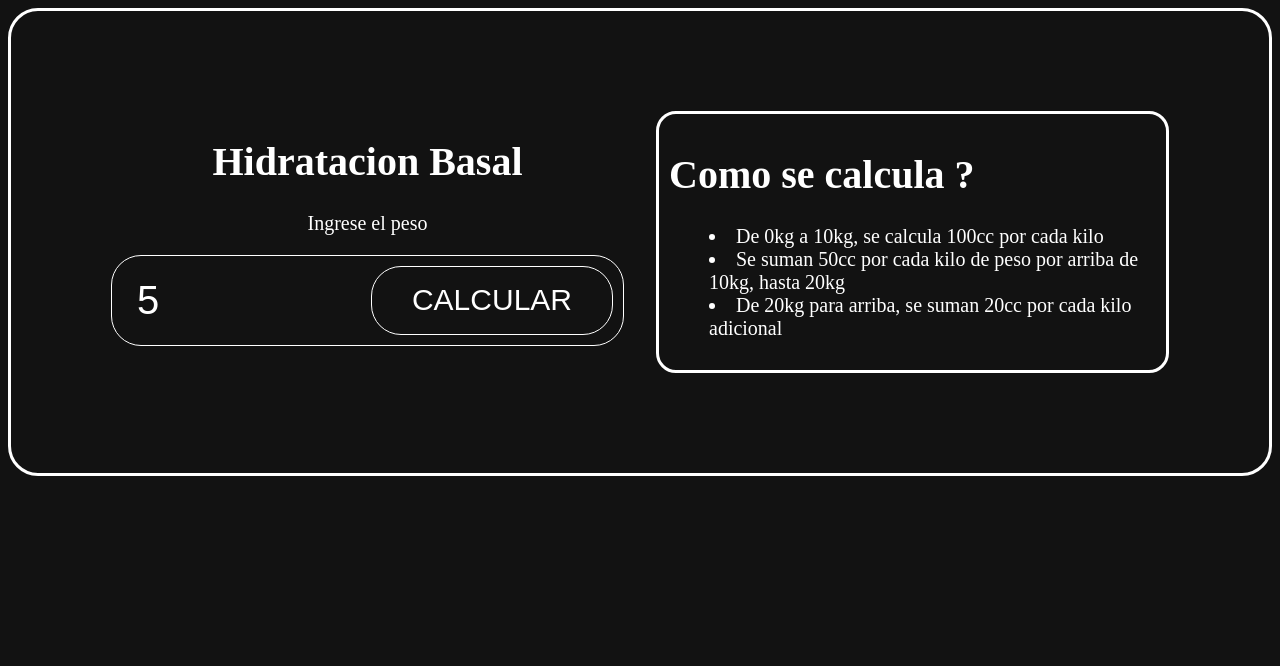
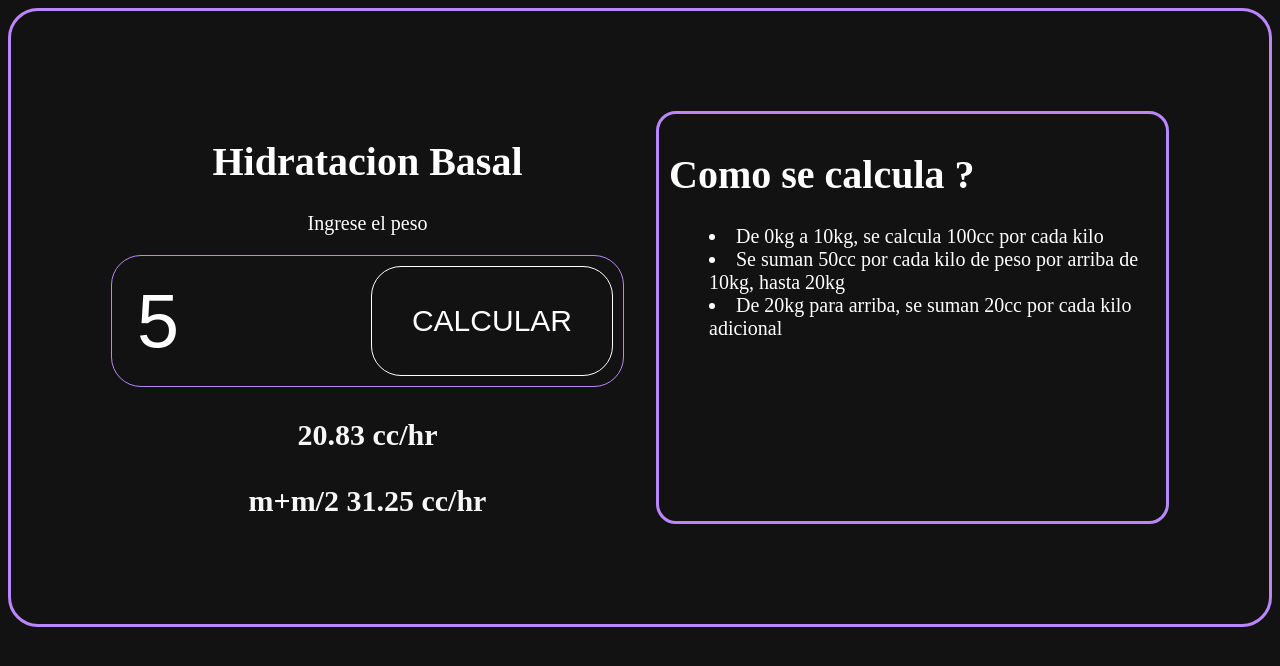
Before and after one commit to FabianCiceia/CalculadoraBasal, a plain HTML site: page index.html in a window 1280 px wide. Both pictures are taken after typing "5" into the empty fields and a click on the button "CALCULAR". Drawn offline with Linux system fonts and the light colour scheme.

Commit message:
Add files via upload

```diff
--- /dev/null
+++ b/calcular.js
@@ -0,0 +1,34 @@
+let BOTON = document.getElementById('sumar_boton');
+let FLU = document.getElementById('flu');
+let MAN = document.getElementById('man');
+let ENTRADA = document.getElementById('peso');
+let ERROR = document.getElementById('mensaje_error')
+BOTON.addEventListener('click',calcular_peso);
+
+function calcular_peso(){
+    let peso_obtenido = parseFloat(document.getElementById('peso').value);
+    let volumen ;
+    let mantenimiento;
+    let mm;
+
+    if(isNaN(peso_obtenido)){
+         ERROR.style.display = 'block';
+         MAN.innerHTML = null;
+         FLU.innerHTML = null;
+    }else{
+        if( peso_obtenido <= 10){
+            volumen  = (peso_obtenido*100);
+        }else if( peso_obtenido <= 20 ){
+            volumen  = ( 10 * 100 + (peso_obtenido - 10) * 50 );
+        }else if( peso_obtenido <= 30 ){
+            volumen  = ( 10 * 100 + 10 * 50 + (peso_obtenido - 20 ) * 20 );
+        }else {
+            volumen  = ( ((peso_obtenido * 4) + 7) / (peso_obtenido + 90)*1500 );
+        }
+        mantenimiento = (volumen/24);
+        mm = (mantenimiento*1.5);
+        MAN.innerHTML = ` ${mantenimiento.toFixed(2)} cc/hr `;
+        FLU.innerHTML = `m+m/2 ${mm} cc/hr `
+        ERROR.style.display = null;
+    }
+}
--- a/index.html
+++ b/index.html
@@ -4,20 +4,26 @@
    <head>
     <title>Calculadora basal</title>
     <link rel = "stylesheet" href="style.css" />
+
    </head>
    <body >
-        <div id = "prueba">
+        <div id = "contenedor"class="contenido">
 
-        <div id="contenedor" class="contenido">
+        <div id="responsive" >
             <div id="calculadora" >
                 <h1 >Hidratacion Basal</h1>
                 <p class="item">Ingrese el peso </p>
                 <div id="contenedorboton">
-                    <input type="number" min="0" placeholder="Peso en Kg" />
-                    <button type="submit" >Calcular</button>
+                    <input id="peso" type="number" min="0" placeholder="Peso en Kg" />
+                    <button id="sumar_boton" type="submit" >Calcular</button>
+
                 </div>
-                <p class="item resultado" id="flu">71cc/h</p>
-                <p class="item resultado" id="man">m+m/2 : 105cc/h</p>
+                <p class="error" id="mensaje_error">Ingrese el peso</p>
+                <p class="resultado" id="man">  </p>
+                <p class="resultado" id="flu"></p>
+
+
+
             </div>
             <div id="detalle" class="contenido" >
                 <h1 >Como se calcula ?</h1>
@@ -29,5 +35,6 @@
             </div>
         </div>
     </div>
+    <script src="calcular.js"></script>
    </body>
 </html>
--- a/style.css
+++ b/style.css
@@ -1,16 +1,15 @@
 body{
     background-color: #121212;/*temporal poner #121212 para el final */
-
 
 
 
 }
 
 input {
-	width: 70%;
+	width: 100%;
     padding: 12px 15px;
     border: none;
-    font-size: 200%;
+    font-size: 2cm;
     background-color: #121212;
     color: #FFFFFF;
 }
@@ -33,14 +32,14 @@ button:active {
 	transform: scale(0.95);
     background-color: #181414;
 }
-#prueba{
+#contenedor{
     display: block;
-    border: #FFFFFF solid;
+    border: #BB86FC solid;
     padding: 100px;
     border-radius: 30px;
 
 }
-#contenedor{
+#responsive{
     display: grid;
     font-size:20px;
 
@@ -57,18 +56,19 @@ button:active {
     color: #FFFFFF;
     text-align: center;
     display: inline-block;
+
 }
 
 #contenedorboton{
     min-width: 300px;
-    border: 1px solid #FFFFFF;
+    border: 1px solid #BB86FC;
     padding: 10px;
     display: inline-flex;
     border-radius: 30px;
 }
 
 #detalle{
-    border: #FFFFFF solid;
+    border: #BB86FC solid;
     border-radius: 20px;
     padding: 10px;
     color: #FFFFFF;
@@ -78,27 +78,18 @@ button:active {
 }
 
 
-
-
-
-
-
-
-
-
-
-
-/*Para futuramente*/
-#error{
+.error{
     color: red;
     font-weight: bold;
     display: none;
+    font-size: 30px;
+
 }
 
 .resultado{
-    color: #0A81D1;
+    color: #f7f7f7;
     font-weight: bold;
-    font-size: 25px;
+    font-size: 30px;
     margin-bottom: 5px;
-    display: none;
+    padding: 1px;
 }
```
